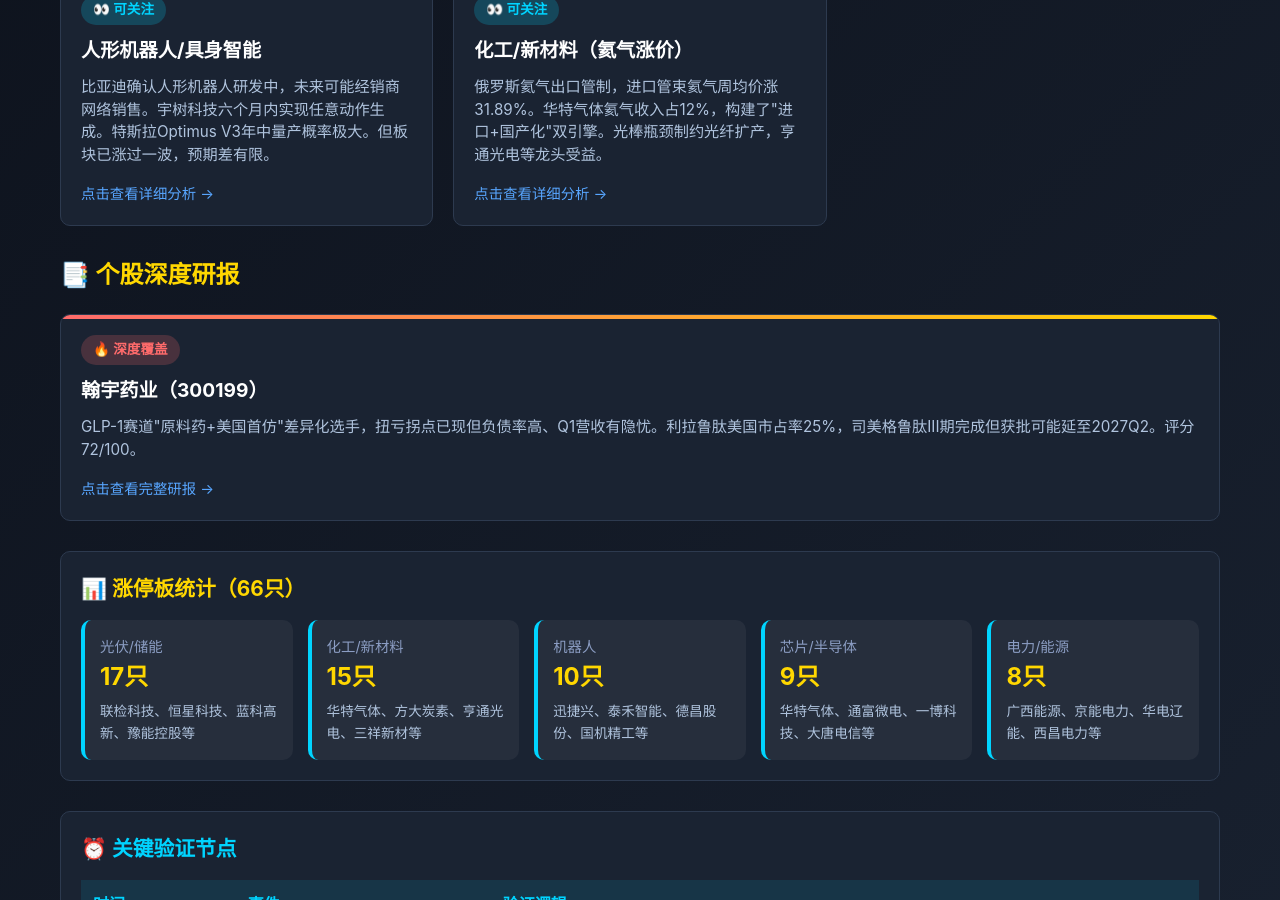
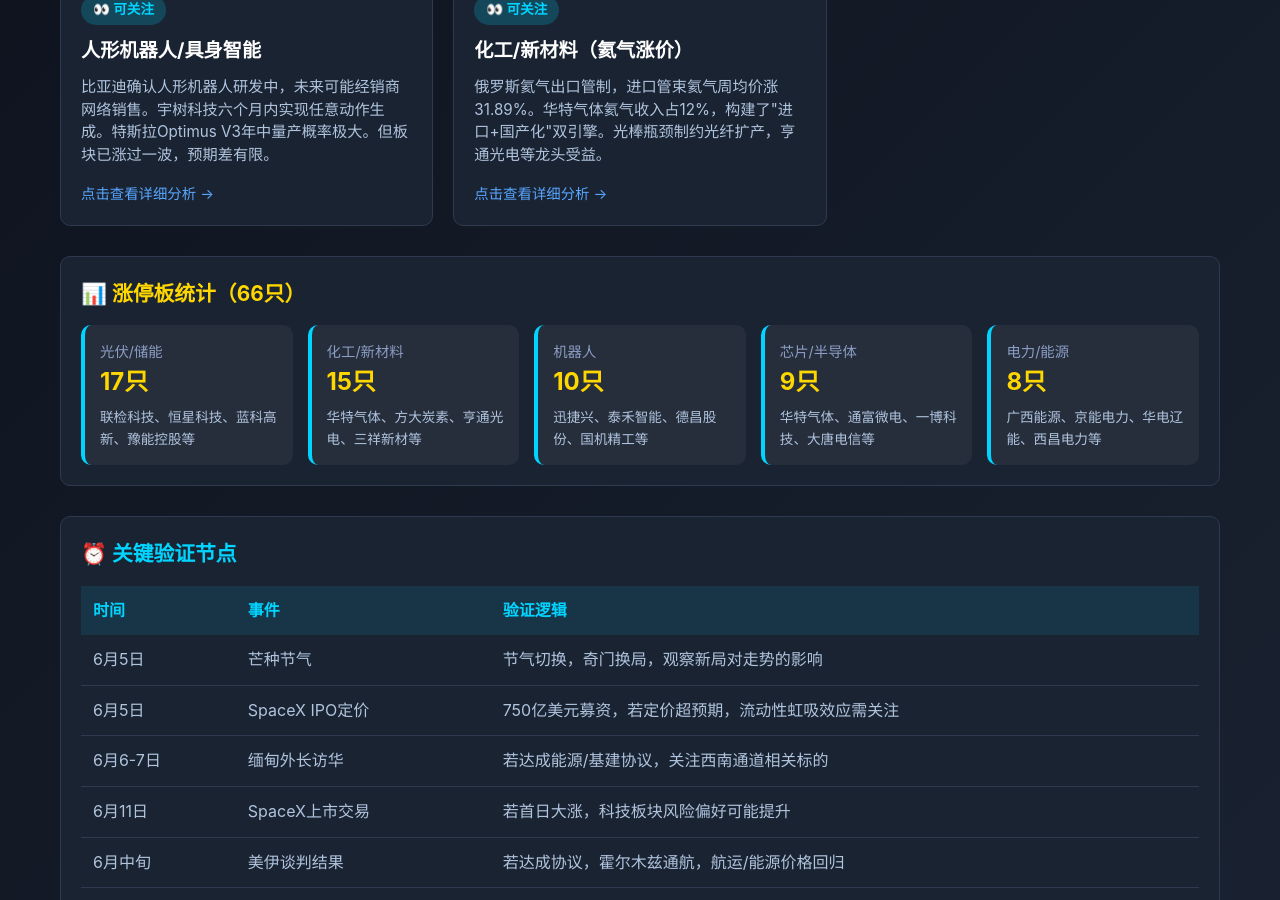
Before and after one commit to xiaoyi0319a/yixue-dashboard, a Jekyll site: the page index.html, which Jekyll copies as it is, in a window 1280 px wide and 900 px high, scrolled down 1082 px. Built offline with Jekyll 4.4.1, drawn with Linux system fonts in a browser that asks for light colours.

Commit message:
撤销冗余的个股深度研报区块，恢复原始首页结构

```diff
--- a/index.html
+++ b/index.html
@@ -340,19 +340,6 @@
             </div>
         </div>
 
-        <!-- 个股深度研报 -->
-        <div class="directions-section">
-            <h2>📑 个股深度研报</h2>
-            <div class="direction-grid">
-                <div class="direction-card hot" onclick="location.href='stock-300199-hanyu.html'">
-                    <span class="tag tag-hot">🔥 深度覆盖</span>
-                    <h3>翰宇药业（300199）</h3>
-                    <p>GLP-1赛道"原料药+美国首仿"差异化选手，扭亏拐点已现但负债率高、Q1营收有隐忧。利拉鲁肽美国市占率25%，司美格鲁肽III期完成但获批可能延至2027Q2。评分72/100。</p>
-                    <div class="click-hint">点击查看完整研报 →</div>
-                </div>
-            </div>
-        </div>
-
         <!-- 涨停统计 -->
         <div class="limitup-section">
             <h2>📊 涨停板统计（66只）</h2>
```
